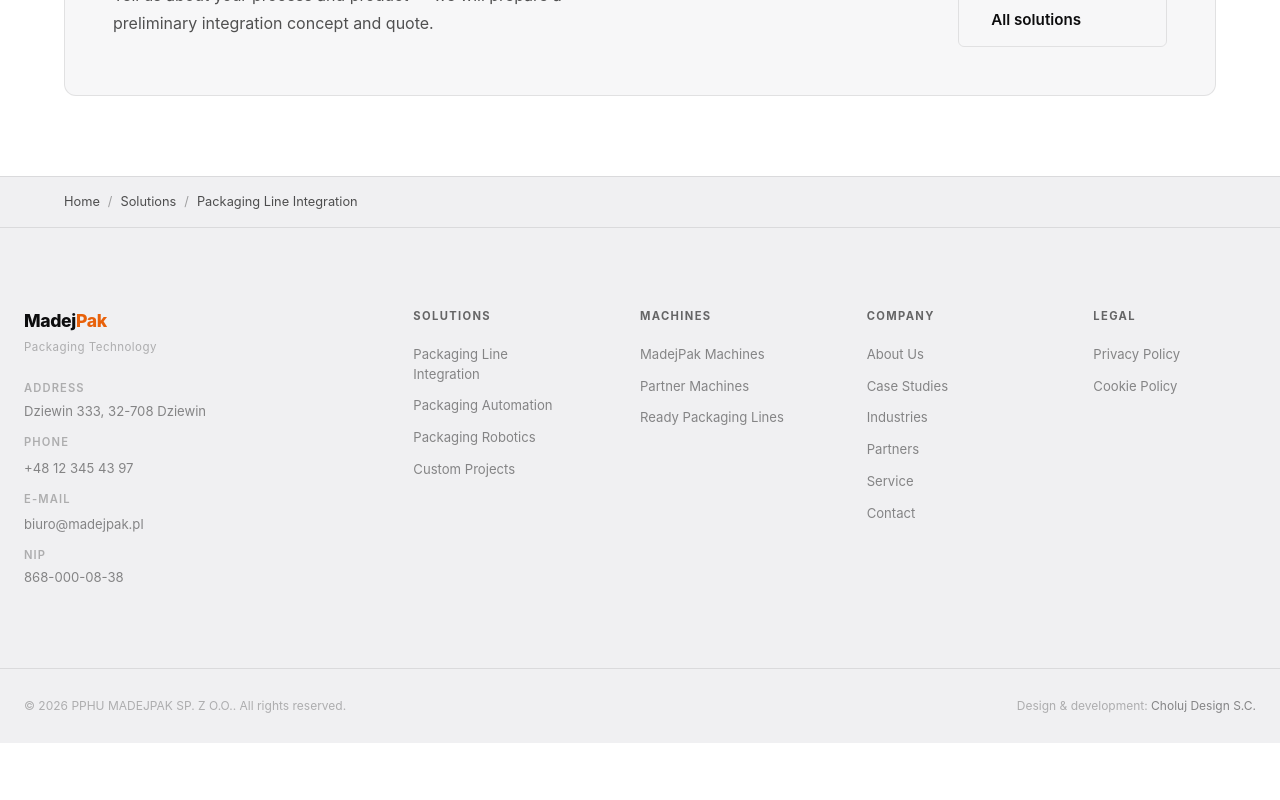
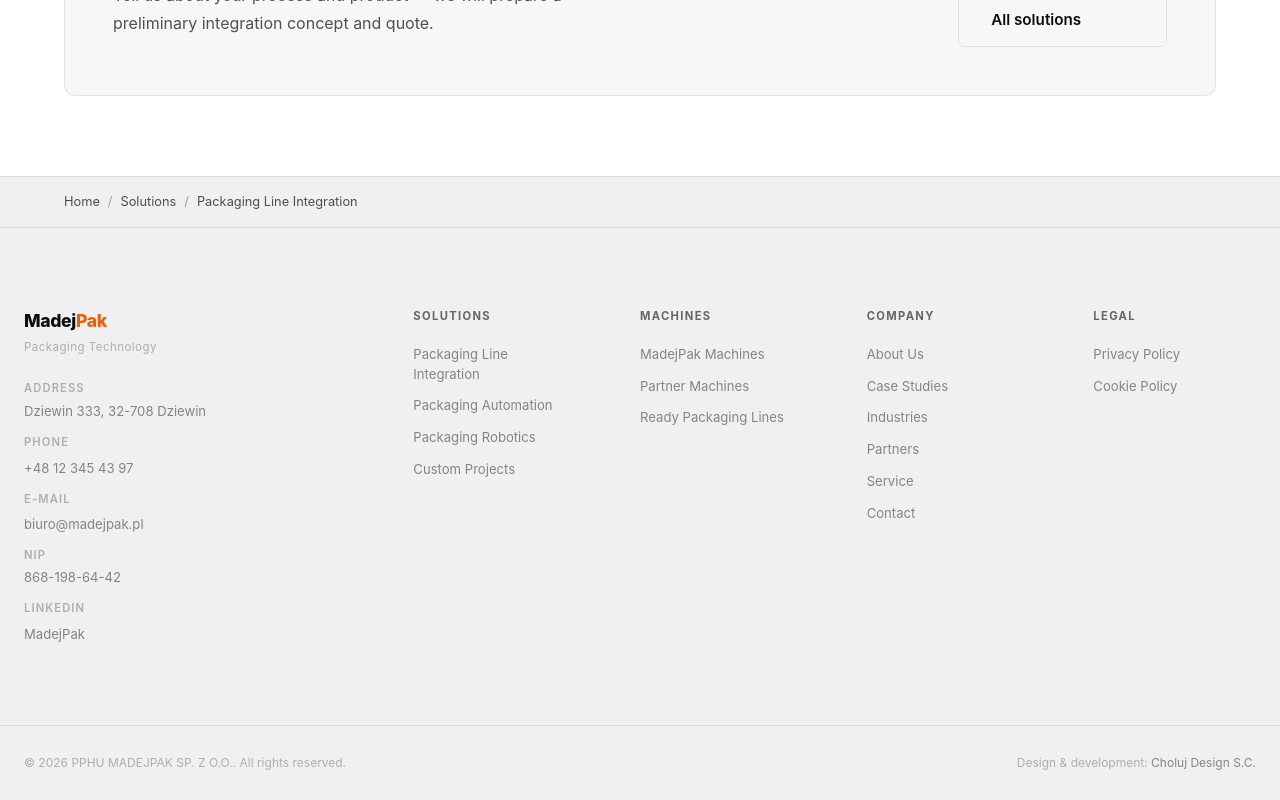
Before and after one commit to JC-MP/MadejPak, a Next.js app: page /en/rozwiazania/integracja-linii-pakujacych in a window 1280 px wide. Shown: the part 3423-4223 px from the top of the page. Before the commit the page ends 4166 px from the top, so only its background shows below. Built offline with nearby package versions, Linux system fonts and the light colour scheme.

Commit message:
nip i linki i linkedin

```diff
--- a/app/rozwiazania/automatyzacja-pakowania/page.tsx
+++ b/app/rozwiazania/automatyzacja-pakowania/page.tsx
@@ -56,7 +56,7 @@ const AREAS = [
     step: '05',
     icon: <Ico d="M1 12s4-8 11-8 11 8 11 8-4 8-11 8-11-8-11-8z" d2="M12 9a3 3 0 1 0 0 6 3 3 0 0 0 0-6z" />,
     title: 'Kontrola jakości in-line',
-    desc: 'Ważenie kontrolne, detekcja metali, wizja maszynowa i kontrola szczelności — wbudowane w przepływ tak, że niezgodne opakowania są odrzucane zanim trafią na paletę.',
+    desc: 'Ważenie kontrolne, detekcja metali i kontrola szczelności — wbudowane w przepływ tak, że niezgodne opakowania są odrzucane zanim trafią na paletę.',
   },
   {
     step: '06',
--- a/app/rozwiazania/page.tsx
+++ b/app/rozwiazania/page.tsx
@@ -36,7 +36,7 @@ const SOLUTIONS = [
   {
     num: '01',
     title: 'Integracja linii pakujących',
-    body: 'Masz pakarki, wagi i przenośniki różnych dostawców, które nie współpracują? Projektujemy przepływ materiału, dobieramy interfejsy komunikacyjne i synchronizujemy każdy etap — tak żeby cała linia działała jako jeden organizm bez wąskich gardeł.',
+    body: 'Masz maszyny pakujące, wagi i przenośniki różnych dostawców, które nie współpracują? Projektujemy przepływ materiału, dobieramy interfejsy komunikacyjne i synchronizujemy każdy etap — tak żeby cała linia działała jako jeden organizm bez wąskich gardeł.',
     tags: ['Linie wielomaszynowe', 'SCADA / HMI', 'Synchronizacja procesów', 'Rozruch i uruchomienie'],
     href: '/rozwiazania/integracja-linii-pakujacych',
   },
--- a/components/Footer.tsx
+++ b/components/Footer.tsx
@@ -14,11 +14,12 @@ const DIM     = 'var(--dim-45)';
 const DIM_LO  = 'var(--dim-28)';
 
 const COMPANY = {
-  name:    'PPHU MADEJPAK SP. Z O.O.',
-  address: 'Dziewin 333, 32-708 Dziewin',
-  phone:   '+48 12 345 43 97',
-  email:   'biuro@madejpak.pl',
-  nip:     '868-000-08-38',
+  name:      'PPHU MADEJPAK SP. Z O.O.',
+  address:   'Dziewin 333, 32-708 Dziewin',
+  phone:     '+48 12 345 43 97',
+  email:     'biuro@madejpak.pl',
+  nip:       '868-198-64-42',
+  linkedin:  'https://www.linkedin.com/company/madejpak/posts/?feedView=all',
 };
 
 const NAV_COLS = [
@@ -171,6 +172,15 @@ export default function Footer() {
                 </Typography>
                 <Typography sx={{ fontSize: '0.82rem', color: DIM }}>{COMPANY.nip}</Typography>
               </Box>
+              <Box>
+                <Typography sx={{ fontSize: '0.7rem', fontWeight: 600, letterSpacing: '0.1em', textTransform: 'uppercase', color: DIM_LO, mb: 0.5 }}>
+                  LinkedIn
+                </Typography>
+                <Typography component="a" href={COMPANY.linkedin} target="_blank" rel="noopener noreferrer"
+                  sx={{ ...linkSx, '&:hover': { color: ACCENT } }}>
+                  MadejPak
+                </Typography>
+              </Box>
             </Stack>
           </Box>
 
--- a/components/sections/ServiceTeaserSection.tsx
+++ b/components/sections/ServiceTeaserSection.tsx
@@ -122,7 +122,7 @@ export default function ServiceTeaserSection() {
               }}
             >
               Serwis to dla nas nie usługa dodatkowa — to część oferty.
-              Reagujemy szybko, mamy części na stanie i dbamy o ciągłość
+              Reagujemy szybko, mamy większość kluczowych części na stanie i dbamy o ciągłość
               pracy Twojej linii.
             </Typography>
           </Box>
--- a/components/sections/SolutionsSection.tsx
+++ b/components/sections/SolutionsSection.tsx
@@ -76,7 +76,7 @@ const SOLUTIONS = [
     problem: 'Paletyzacja blokuje tempo linii?',
     headline: 'Robotyzacja i paletyzacja',
     description:
-      'Roboty przemysłowe, coboty i paletyzatory liderów branży — budujemy stanowiska, które pracują 3 zmiany bez przerwy. Obsługujemy worki, kartony i tace w trudnych warunkach.',
+      'Roboty przemysłowe, coboty i paletyzatory liderów branży — budujemy stanowiska, które pracują 3 zmiany bez przerwy. Obsługujemy worki i kartony w trudnych warunkach.',
     href: '/rozwiazania/robotyzacja-pakowania',
     cta: 'Sprawdź robotyzację',
   },
@@ -90,7 +90,7 @@ const SOLUTIONS = [
     problem: 'Maszyny nie rozmawiają ze sobą?',
     headline: 'Integracja linii pakujących',
     description:
-      'Łączymy w jeden system: pakarkę, wagę, przenośniki, robot i paletyzator. Jeden sterownik, jeden przepływ, zero wąskich gardeł.',
+      'Łączymy w jeden system: maszynę pakującą, wagę, przenośniki, robot i paletyzator. Jeden sterownik, jeden przepływ, zero wąskich gardeł.',
     href: '/rozwiazania/integracja-linii-pakujacych',
     cta: 'Sprawdź integrację',
   },
--- a/components/sections/WhyMadejPakSection.tsx
+++ b/components/sections/WhyMadejPakSection.tsx
@@ -26,7 +26,7 @@ const DIFFERENTIATORS = [
       </>
     ),
     title: 'Własny serwis i magazyn części',
-    desc: 'Reagujemy szybko, bo mamy własnych serwisantów i części na stanie. Czas reakcji liczymy w godzinach — nie uzależniamy Cię od producenta z zagranicy.',
+    desc: 'Reagujemy szybko, bo mamy własnych serwisantów i większość kluczowych części na stanie. Czas reakcji liczymy w godzinach — nie uzależniamy Cię od producenta z zagranicy.',
   },
   {
     icon: (
--- a/lib/seo.config.ts
+++ b/lib/seo.config.ts
@@ -31,7 +31,7 @@ export const COMPANY = {
   email:         'biuro@madejpak.pl',
   phone:         '+48123454397',
   foundingYear:  '2000',
-  taxID:         '8681986442',   // NIP
+  taxID:         '8681986442',   // NIP: 868-198-64-42
   vatID:         'PL8681986442', // VAT EU
   address: {
     streetAddress:   'Dziewin 333',
--- a/next.config.ts
+++ b/next.config.ts
@@ -1,6 +1,15 @@
 import type { NextConfig } from 'next';
 
 const nextConfig: NextConfig = {
+  async redirects() {
+    return [
+      { source: '/maszyny_poziome',       destination: '/maszyny/poziome-maszyny-pakujace', permanent: true },
+      { source: '/contact',               destination: '/kontakt',                           permanent: true },
+      { source: '/oferta',                destination: '/maszyny',                           permanent: true },
+      { source: '/systemy_paletyzacji',   destination: '/maszyny/paletyzacja',               permanent: true },
+      { source: '/maszyny_wagi',          destination: '/maszyny/wazenie-i-dozowanie',        permanent: true },
+    ];
+  },
   images: {
     formats: ['image/avif', 'image/webp'],
     deviceSizes: [640, 750, 828, 1080, 1200, 1920],
```
Also changed, not shown: app/rozwiazania/integracja-linii-pakujacych/page.tsx (+4 -4 lines).
